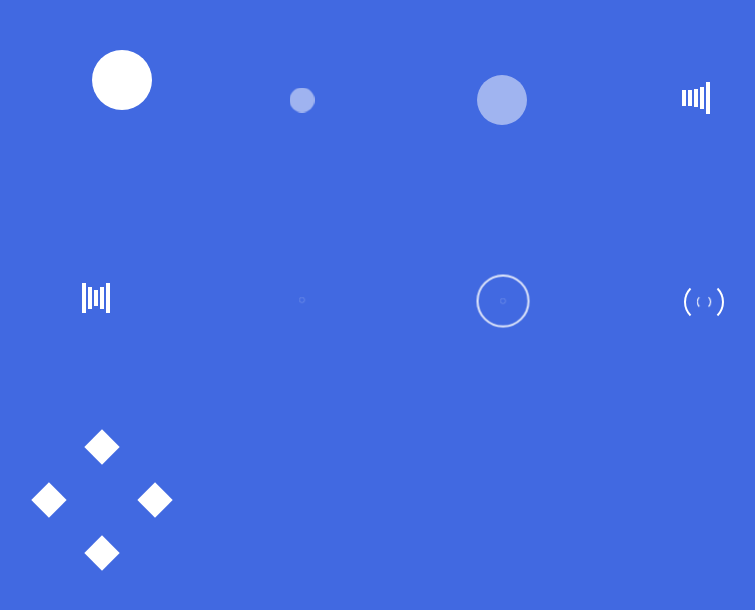
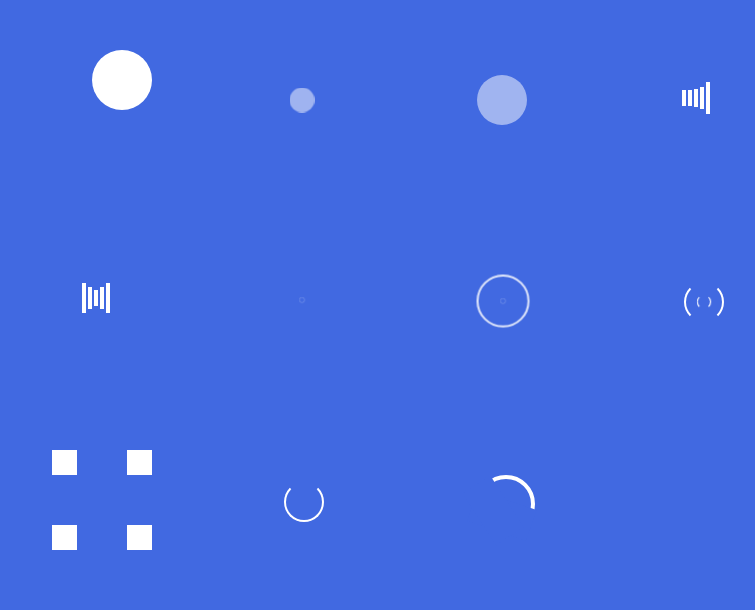
Before and after one commit to fareco/css-loader, a plain HTML site: page index.html in a window 1280 px wide. Shown: the whole page, without its empty margins (238-993 px from the left). Drawn offline with Linux system fonts and the light colour scheme.

Commit message:
update loader

```diff
--- a/index.html
+++ b/index.html
@@ -54,7 +54,7 @@
 				<div class="circle-3"></div>
 			</div>
 		</div>
-		<div class="loader-container arc-rotate">
+		<div class="loader-container arc-rotate-double">
 			<div class="loader">
 				<div class="arc-1"></div>
 				<div class="arc-2"></div>
@@ -68,6 +68,16 @@
 				<div class="square-4"></div>
 			</div>
 		</div>
+		<div class="loader-container arc-rotate">
+			<div class="loader">
+				<div class="arc"></div>
+			</div>
+		</div>
+		<div class="loader-container arc-scale">
+			<div class="loader">
+				<div class="arc"></div>
+			</div>
+		</div>
 	</div>
 </body>
 </html>
--- a/scss/_variables.scss
+++ b/scss/_variables.scss
@@ -1,4 +1,4 @@
 $loader-height:100px !default;
-$loader-weight:100px !default;
+$loader-width:100px !default;
 $loader-color:#FFF !default;
 $loader-duration:2.0s ;
--- a/scss/animation/arc-rotate.scss
+++ b/scss/animation/_arc-rotate-double.scss
@@ -1,7 +1,7 @@
 @import '../variables';
 $loader-duration: $loader-duration/2;
 
-.arc-rotate {
+.arc-rotate-double {
 	.loader {
 		width: $loader-height;
 		height: $loader-height;
--- /dev/null
+++ b/scss/animation/_arc-rotate.scss
@@ -0,0 +1,25 @@
+@import '../variables';
+$loader-duration: $loader-duration/2;
+
+.arc-rotate {
+	.loader {
+		width: $loader-height;
+		height: $loader-height;
+
+		.arc {
+			position: absolute;
+			border: 2px solid;
+			border-color: transparent $loader-color $loader-color $loader-color;
+			border-radius: 50%;
+			margin: 32% 0 0 32%;
+			width: 36%;
+			height: 36%;
+			animation: single-arc-rotate $loader-duration infinite linear;
+		}
+	}
+}
+@keyframes single-arc-rotate {
+	100% {
+		transform: rotate(360deg);
+	}
+}
--- /dev/null
+++ b/scss/animation/_arc-scale.scss
@@ -0,0 +1,37 @@
+@import '../variables';
+$border-width: 4px;
+$compensation: 2px;
+
+.arc-scale {
+	.loader {
+		width: $loader-height;
+		height: $loader-height;
+
+		.arc {
+			position: relative;
+			margin: 25% 0 0 25%;
+			width: 50%;
+			height: 50%;
+			border: $border-width solid $loader-color;
+			border-radius: 50%;
+		}
+		.arc::before, .arc::after {
+			content: '';
+			position: absolute;
+			top: -($border-width+1px);
+			width: $loader-width *.25 + $border-width + $compensation * 2;
+			height: $loader-height *.5+ $border-width * 2 +$compensation * 2;
+			background-color: #4169E1;
+			animation: rotate $loader-duration infinite ease;
+		}
+		.arc::before {
+			left: -($border-width+$compensation);
+			transform-origin: ($loader-width *.25 + $border-width) ($loader-height *.25 + $border-width);
+		}
+		.arc::after {
+			left: ($loader-width *.25+$compensation);
+			transform-origin: 0 ($loader-height *.25 + $border-width);
+			animation-delay: $loader-duration * .25;
+		}
+	}
+}
--- a/scss/animation/circle-pulse.scss
+++ b/scss/animation/_circle-pulse.scss
@@ -7,7 +7,7 @@ $loader-duration: 1s;
 		height: $loader-height;
 
 		>div {
-			margin: ($loader-height * .25 - 2px)  0 0 ($loader-weight *.25 - 2px);
+			margin: ($loader-height * .25 - 2px)  0 0 ($loader-width *.25 - 2px);
 			width: 50%;
 			height: 50%;
 			border: 2px solid $loader-color;
--- a/scss/animation/square-split.scss
+++ b/scss/animation/_square-split.scss
@@ -2,9 +2,8 @@
 
 .square-split {
 	.loader {
-		width: $loader-height;
+		width: $loader-width;
 		height: $loader-height;
-		transform:rotate(45deg);
 
 		>div {
 			float: left;
@@ -35,7 +34,7 @@
 	}
 }
 @keyframes squareSplit {
-	10% {
+	20% {
 		transform: rotate(0deg);
 		margin: 50% 0 0 50%;
 	}
@@ -43,7 +42,7 @@
 		transform: rotate(90deg);
 		margin: 0px;
 	}
-	90% {
+	80% {
 		transform: rotate(180deg);
 		margin: 50% 0 0 50%;
 	}
--- a/scss/index.scss
+++ b/scss/index.scss
@@ -5,8 +5,10 @@
 @import 'animation/wave-spread';
 @import 'animation/circle-pulse';
 @import 'animation/circle-pulse-multiple';
+@import 'animation/arc-rotate-double';
 @import 'animation/arc-rotate';
 @import 'animation/square-split';
+@import 'animation/arc-scale';
 
 %clearfix {
     &::before, &::after {
```
Also changed, not shown: css/index.css, scss/animation/_ball-chasing.scss (renamed from scss/animation/ball-chasing.scss), scss/animation/_ball-pulse-double.scss (renamed from scss/animation/ball-pulse-double.scss), scss/animation/_ball-pulse.scss (renamed from scss/animation/ball-pulse.scss), scss/animation/_chasing-ball.scss (renamed from scss/animation/chasing-ball.scss), scss/animation/_circle-pulse-multiple.scss (renamed from scss/animation/circle-pulse-multiple.scss), scss/animation/_wave-spread.scss (renamed from scss/animation/wave-spread.scss), scss/animation/_wave.scss (renamed from scss/animation/wave.scss).
